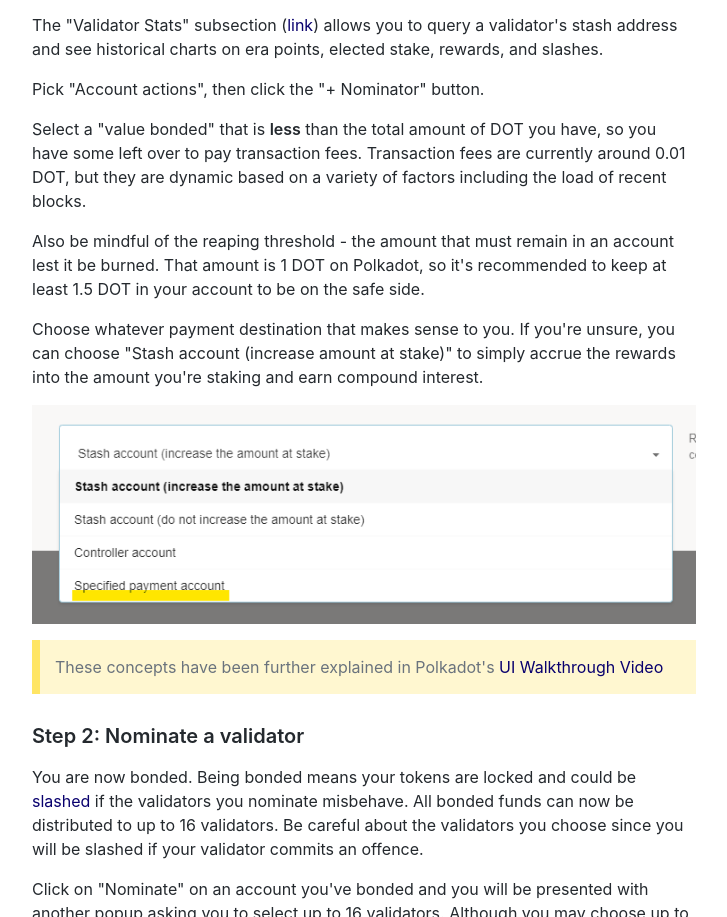
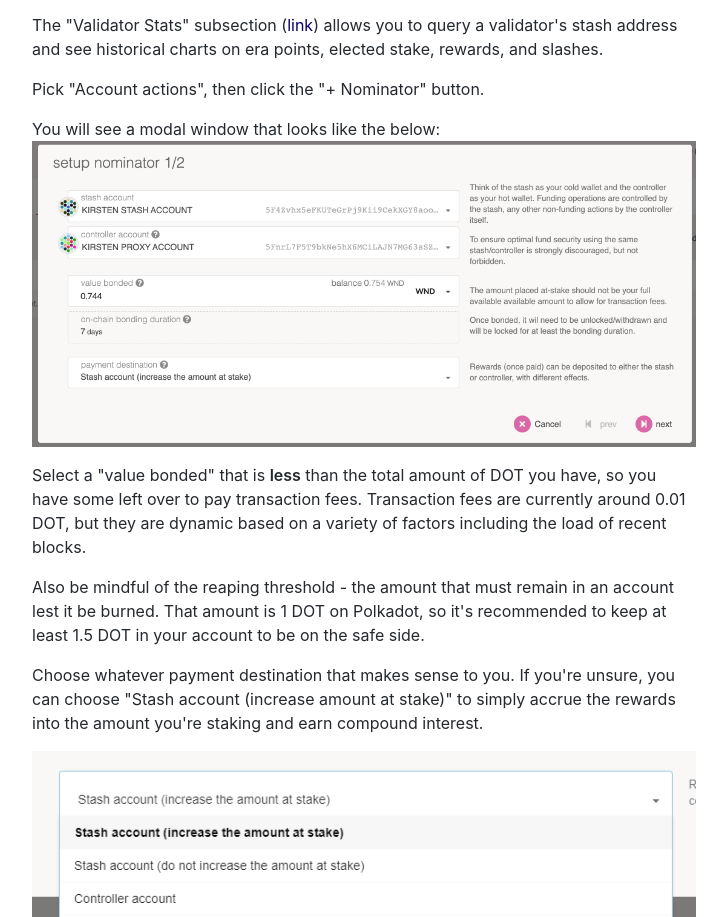
Before and after one commit to mxc-foundation/documentation, a plain HTML site: page docs/en/userNominatePolkadot.html in a window 1280 px wide. Shown: the part 1408-2325 px from the top of the page, without its empty margins (276-1003 px from the left). Drawn offline with nearby package versions, Linux system fonts and the light colour scheme.

Commit message:
Deploy website
Deploy website version based on fa6b34604c3eda3537dde33ad37babea27d604a4

```diff
--- a/docs/en/userNominatePolkadot.html
+++ b/docs/en/userNominatePolkadot.html
@@ -113,6 +113,8 @@ validator can remain in the queue for a very long time if they never get enough
 to query a validator's stash address and see historical charts on era points, elected stake,
 rewards, and slashes.</p>
 <p>Pick &quot;Account actions&quot;, then click the &quot;+ Nominator&quot; button.</p>
+<p>You will see a modal window that looks like the below:
+<img src="/docs/assets/polkadotjs_nominate_button.png" alt="nominator-update-1"></p>
 <p>Select a &quot;value bonded&quot; that is <strong>less</strong> than the total amount of DOT you have, so you have some
 left over to pay transaction fees. Transaction fees are currently around 0.01 DOT, but they are
 dynamic based on a variety of factors including the load of recent blocks.</p>
```
Also changed, not shown: docs/en/userNominatePolkadot/index.html (+2 -0 lines), docs/assets/polkadotjs_nominate_button.png (added).
